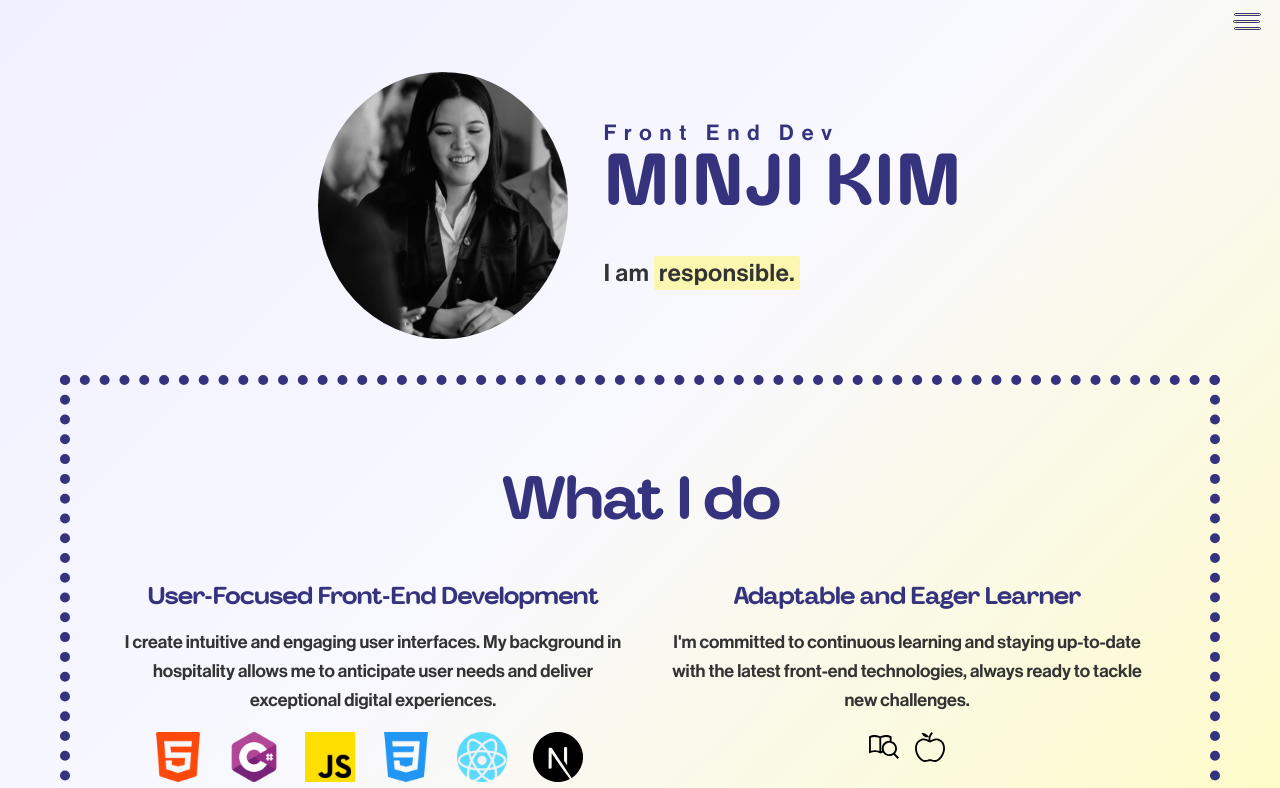
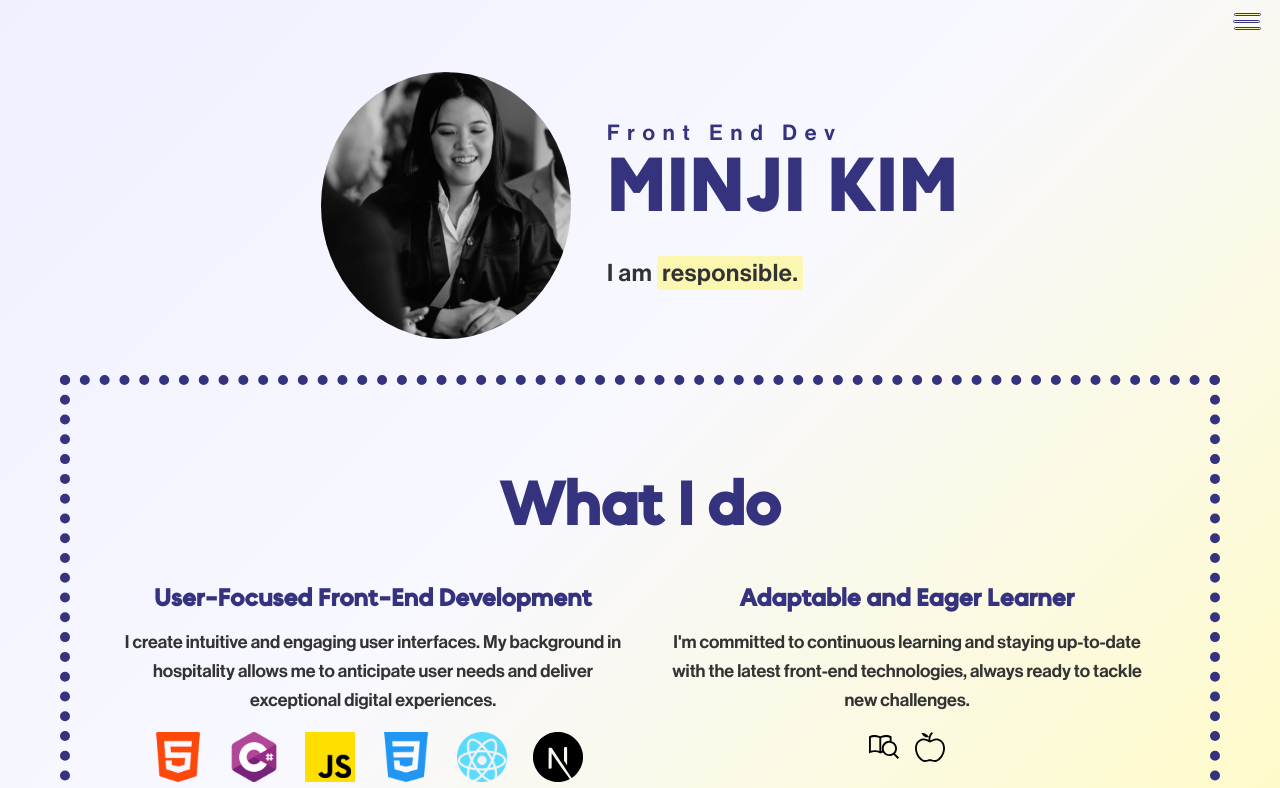
Before and after one commit to minzikimi/portfolio_vr1, a React (Vite) app: page / in a window 1280 px wide. Shown: the top 788 px of the page. Built offline with nearby package versions, Linux system fonts and the light colour scheme.

Commit message:
design : retrieve font style

```diff
--- a/src/atom.jsx
+++ /dev/null
@@ -1,6 +0,0 @@
-import { atom } from 'recoil';
-
-export const themeState = atom({
-  key: 'themeState',
-  default: 'light',
-});
--- a/src/components/Work/Work.css
+++ b/src/components/Work/Work.css
@@ -29,7 +29,7 @@
 .portfolio__img {
     width: 100%;
     max-width: 400px;
-    height: auto;
+    height: 200px;
     margin: 0 auto 1em;
     border-radius: 5px;
 }
--- a/src/index.css
+++ b/src/index.css
@@ -22,8 +22,8 @@
 }
 /* Custom Properties (CSS Variables) */
 :root {
-    /* --ff-primary: "Okinesans", sans-serif; */
-    --ff-primary: "Baguede", sans-serif;
+    --ff-primary: "Okinesans", sans-serif;
+    /* --ff-primary: "Baguede", sans-serif; */
     --ff-secondary: "NeueHaas", sans-serif;
 
     --fw-reg: 300;
```
